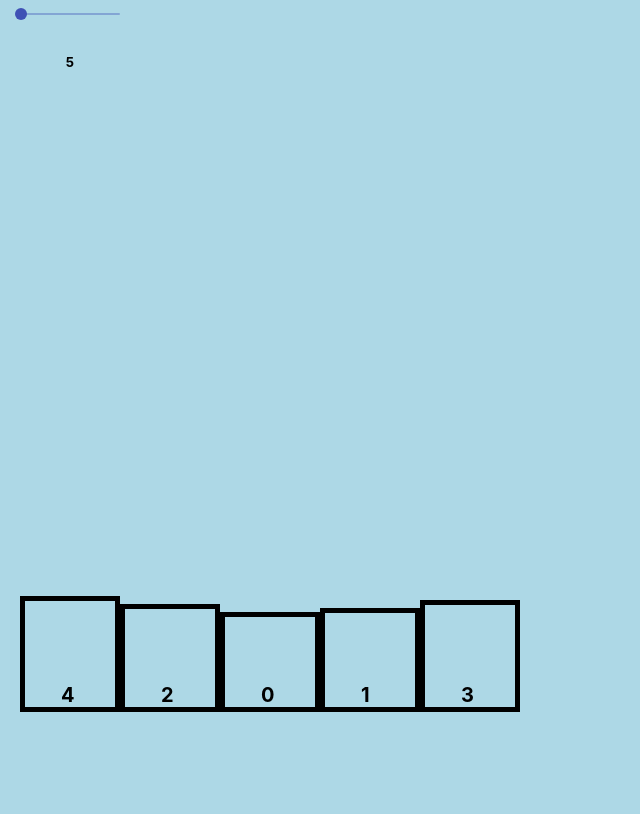
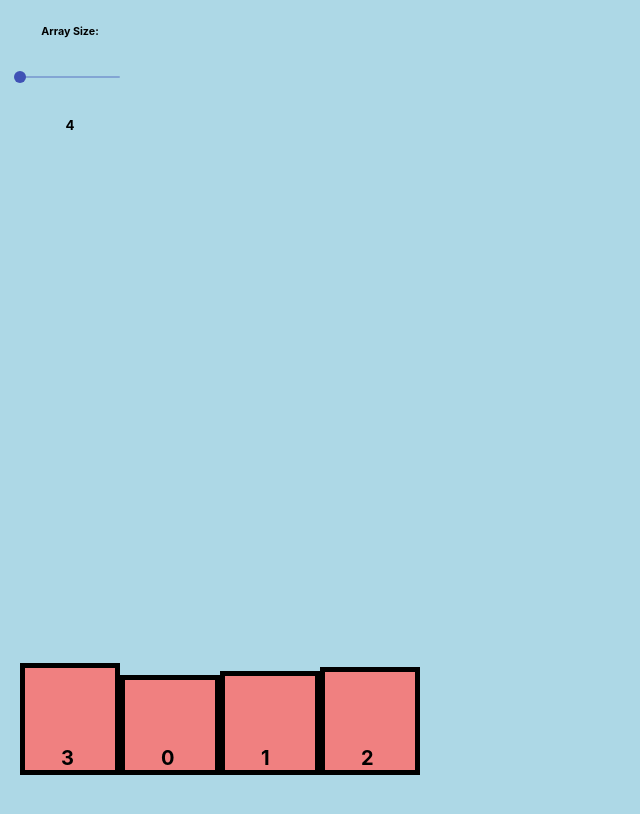
Before and after one commit to mstroner20/SortingVisualizer, a React (Create React App) app: page / in a window 1280 px wide. Shown: the top 814 px of the page, without its empty margins (0-640 px from the left). Built offline with nearby package versions, Linux system fonts and the light colour scheme.

Commit message:
Styles completed for array
Everything is working with array:
styling
expansion
BG color

```diff
--- a/src/Components/Array.js
+++ b/src/Components/Array.js
@@ -36,7 +36,7 @@ function Array(props){
         </div>
       )
     }
-    else if (props.value > 10 && props.value < 24){
+    else if (props.value > 10 && props.value <= 24){
       return(
         <div className = "arrayContainer">
             {numArray.map(num => (
@@ -49,11 +49,12 @@ function Array(props){
     )
 
     }
-    else if(props.value > 25 && props.value < 75){
+    else if(props.value >= 25 && props.value < 60){
       return(
         <div className = "arrayContainer">
             {numArray.map(num => (
-            <div className = "nums" style = {{height: `${num +20}px`, width: '12px'}}>
+            <div className = "nums"
+            style = {{height: `${num +20}px`, width: '16px'}}>
 
            </div>
          ))}
@@ -64,7 +65,8 @@ function Array(props){
       return(
         <div className = "arrayContainer">
             {numArray.map(num => (
-            <div className = "nums" style = {{height: `${num +20}px`, width: '8px'}}>
+            <div className = "nums"
+            style = {{height: `${num +20}px`, width: '8px'}}>
 
            </div>
          ))}
--- a/src/Components/Header.js
+++ b/src/Components/Header.js
@@ -6,7 +6,7 @@ import '../Css/Header.css'
 
 function Header() {
 
-const [value, setValue] = useState(5);
+const [value, setValue] = useState(4);
 
 
 const handleChange = (event, newValue) => {
@@ -15,11 +15,13 @@ const handleChange = (event, newValue) => {
 
 
 return (
-    <div className = "slider" style = {{width: "100px"}}>
-        <Slider step = {5} min = {4} value = {value} onChange = {handleChange}></Slider>
-        <h5> {value}</h5>
-        <Array value = {value}/>
-
+    <div>
+        <div className = "slider">
+            <h6>Array Size: </h6>
+            <Slider step = {1} min = {4} value = {value} onChange = {handleChange}></Slider>
+                <h5> {value}</h5>
+            <Array value = {value}/>
+        </div>
     </div>
 
 
--- a/src/Css/Array.css
+++ b/src/Css/Array.css
@@ -14,6 +14,8 @@
     border: solid black 5px;
 
     align-items: center;
+
+    background-color: lightcoral;
 
 
 
--- a/src/Css/Header.css
+++ b/src/Css/Header.css
@@ -1,5 +1,10 @@
 .slider{
     margin-left: 20px;
+
+
+
+    height: 200px;
+    width: 100px;
 }
 
 html, body{
```
